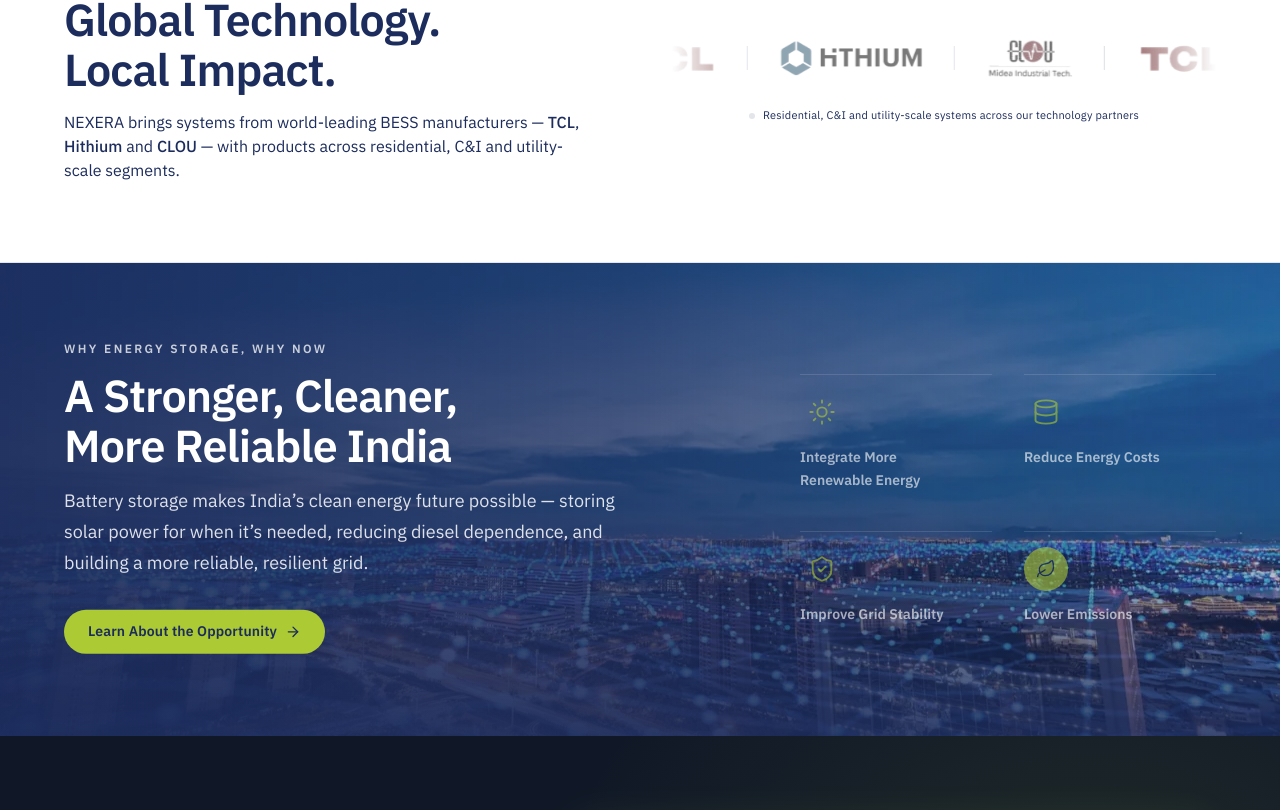
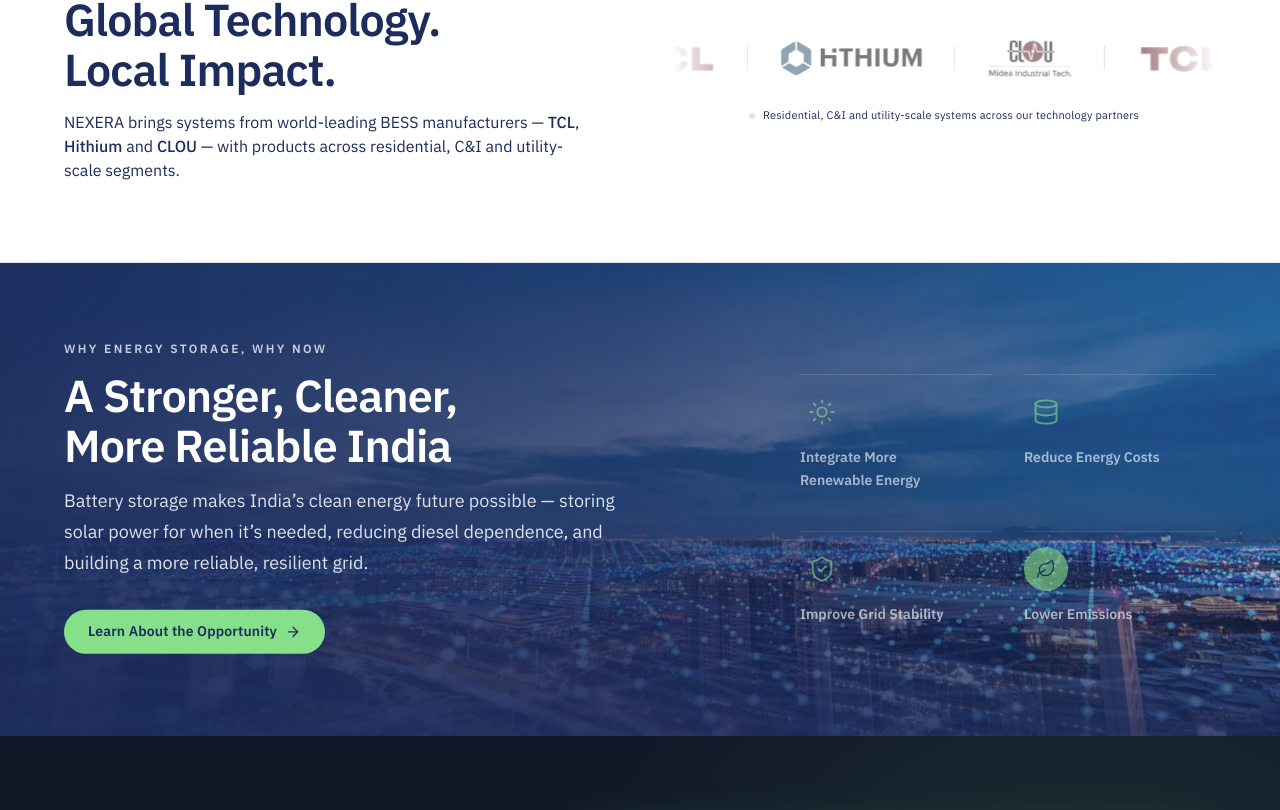
Before and after one commit to Soujanya-patil/Nexera, a React (Vite) app: page / in a window 1280 px wide. Shown: the part 1987-2797 px from the top of the page. Built offline with nearby package versions, Linux system fonts and the light colour scheme.

Commit message:
Accent back to green #86E08A with navy text on green buttons, and focus rings coloured by the surrounding ground so rings around dark chips and cards on light pages are navy

```diff
--- a/src/index.css
+++ b/src/index.css
@@ -85,7 +85,7 @@
        line       borders, dividers */
   --color-deep-grid: #1C2C5C; /* navy: heroes, closing bands, dark sections */
   --color-forest: #101827; /* second dark surface: midnight (contact section, closing bands, cards on dark) */
-  --color-signal: #ABCA34; /* lime: accent on dark grounds only */
+  --color-signal: #86E08A; /* green: accent on dark grounds only */
   --color-link: #1C2C5C; /* primary buttons and links on light (white text) */
   --color-amber: #F5B841;
   --color-paper: #F3F4F8; /* light navy tint: alternate light sections */
@@ -214,6 +214,16 @@
   --muted: #BBC0CE; /* muted text on dark grounds (navy-grey, 7.4:1 on navy) */
   --label: var(--muted);
 }
+/* Focus-ring colour by the surrounding ground (see `outline-color` in the base layer): the children of
+   a light ground get the light accent, the children of a dark ground the dark one; deeper descendants
+   inherit it. An element's own background never changes its own ring. */
+:root,
+:where(.bg-white, .bg-paper, .bg-ice, .bg-white\/90, .bg-white\/95, .bg-paper\/90, .bg-paper\/95, .bg-ice\/60, .bg-ice\/70) > * {
+  --ring: var(--color-link);
+}
+:where(.bg-deep-grid, .bg-forest, .bg-black, [data-ground="dark"], [class*="bg-deep-grid/"], [class*="bg-forest/"]):not([class*=":bg-deep-grid"], [class*=":bg-forest"]) > * {
+  --ring: var(--color-signal);
+}
 /* The home hero keeps its previous palette: its scrim, bottom fade and the ambient light around the
    footage are drawn from these tokens, and the hero (video, scrim, overlays) stays exactly as it is. */
 [data-home-hero] {
@@ -448,9 +458,11 @@
      Components may refine it, never remove it. */
   /* The ring's colour is set on every element up front, so focusing only switches the ring on (a colour
      transition — transition-colors includes outline-color — would otherwise fade it in from the text
-     colour). It is the ground's accent: link green on light, signal green on dark. */
+     colour). It is the accent of the ground the element sits ON (--ring, set for a ground's children
+     below), not of its own background: a dark chip or card on a light page gets the navy ring, a white
+     card on a dark section the green one, so the ring always reads against what is around it. */
   * {
-    outline-color: var(--accent);
+    outline-color: var(--ring);
   }
   :focus-visible {
     outline-width: 2px;
--- a/src/lib/palette.js
+++ b/src/lib/palette.js
@@ -6,7 +6,7 @@
 export const PALETTE = {
   deepGrid: "#1C2C5C",
   forest: "#101827",
-  signal: "#ABCA34",
+  signal: "#86E08A",
   link: "#1C2C5C",
   amber: "#F5B841",
   paper: "#F3F4F8",
```
